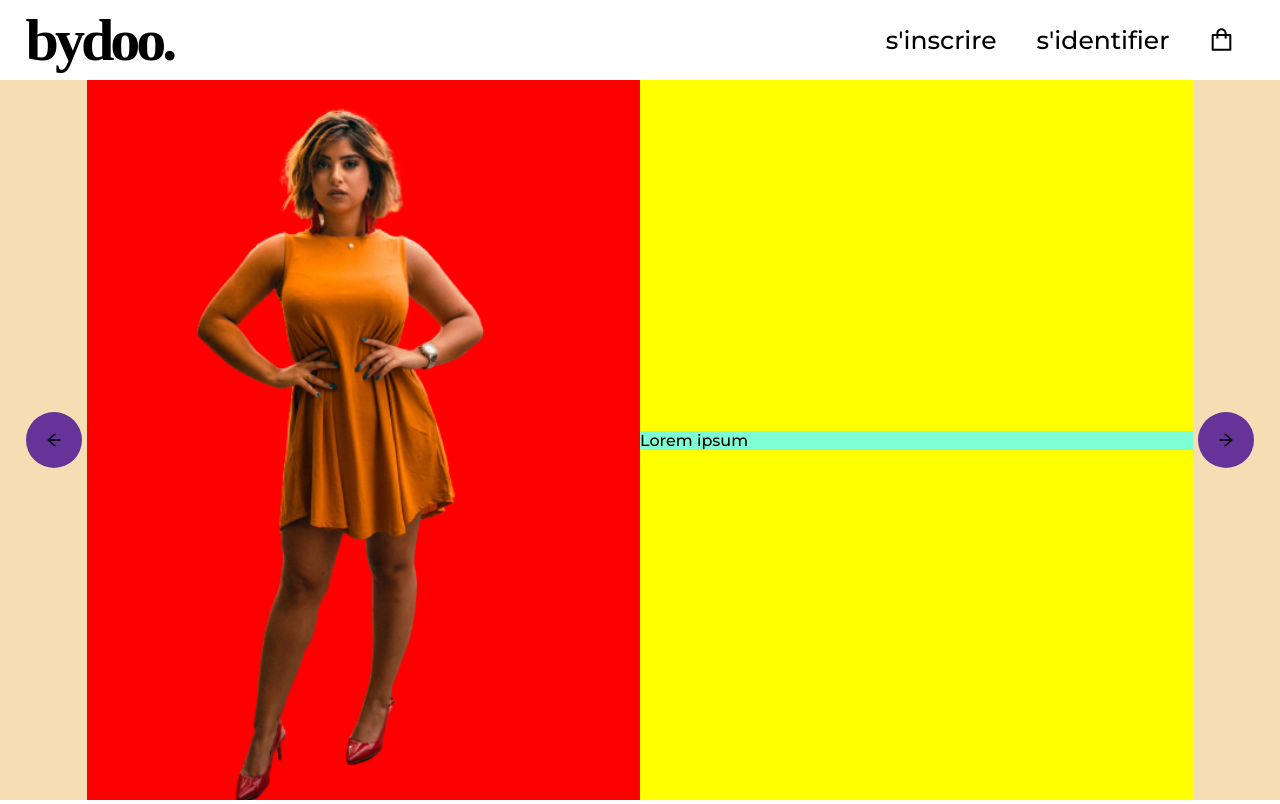
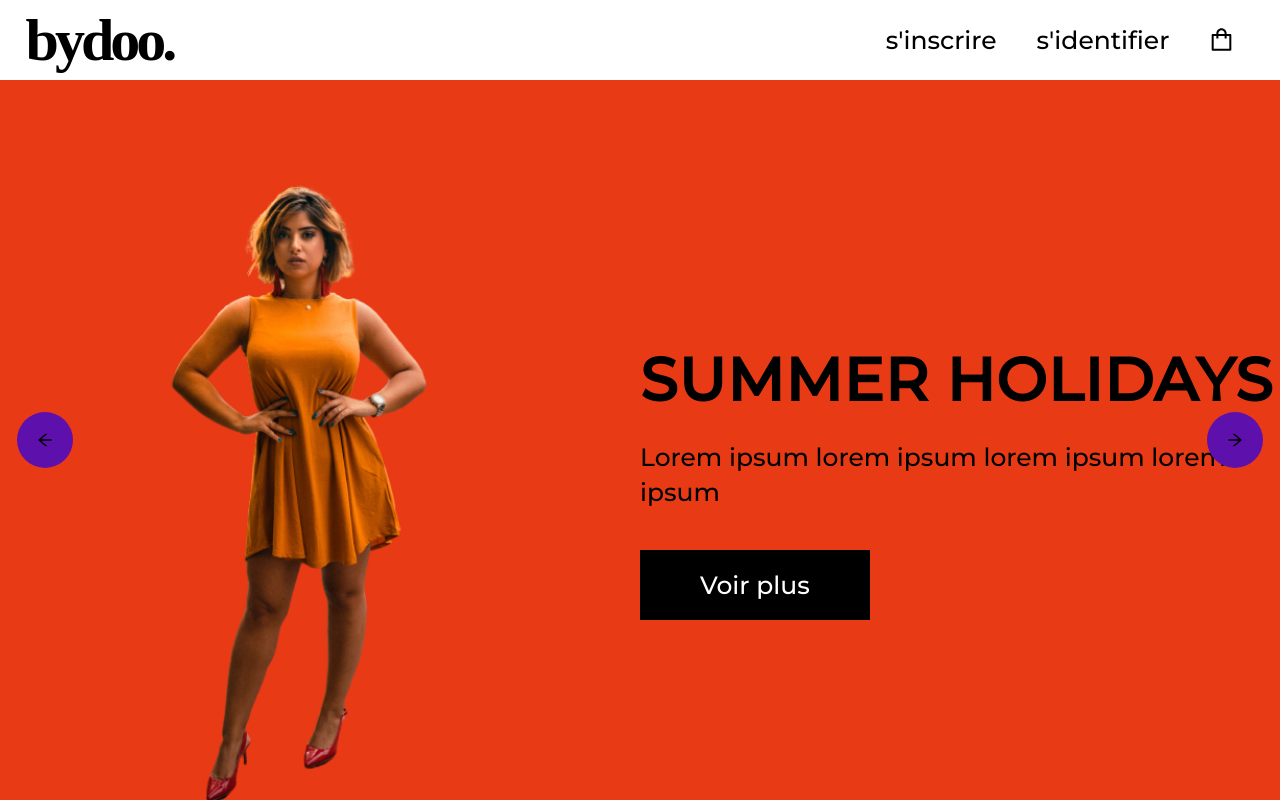
Before and after one commit to alphacpc/ecommerce, a React (Create React App) app in the folder frontend/: page / in a window 1280 px wide. Built offline with nearby package versions, Linux system fonts and the light colour scheme.

Commit message:
Finish slider by added styled-components

```diff
--- a/frontend/package.json
+++ b/frontend/package.json
@@ -10,6 +10,7 @@
     "react-dom": "^17.0.2",
     "react-router-dom": "^5.2.0",
     "react-scripts": "5.0.0",
+    "styled-components": "^5.3.3",
     "web-vitals": "^2.1.4"
   },
   "scripts": {
--- /dev/null
+++ b/frontend/src/Datas.js
@@ -0,0 +1,23 @@
+export const sliderItems = [
+    {
+        id : 1,
+        title : "SUMMER HOLIDAYS",
+        desc : "Lorem ipsum lorem ipsum lorem ipsum lorem ipsum",
+        img : require("./assets/images/model1.png"),
+        bg : "E83A14"
+    },
+    {
+        id : 2,
+        title : "SUMMER HOLIDAYS",
+        desc : "Lorem ipsum lorem ipsum lorem ipsum lorem ipsum",
+        img : require("./assets/images/model2.png"),
+        bg : "AEA1BAC"
+    },
+    {
+        id : 3,
+        title : "SUMMER HOLIDAYS",
+        desc : "Lorem ipsum lorem ipsum lorem ipsum lorem ipsum",
+        img : require("./assets/images/model3.png"),
+        bg : "1abc"
+    }
+]
--- a/frontend/src/assets/styles/Announcement.css
+++ b/frontend/src/assets/styles/Announcement.css
@@ -1,39 +1,86 @@
 .announcementContainer{
-    background-color: wheat;
+    background-color: #F0F0F0;
     height: 90vh;
+    width: 100%;
+    display: flex;
+    position: relative;
+    overflow: hidden;
+}
+
+.divArrow{
+    width: 50px;
+    height: 50px;
     display: flex;
     align-items: center;
-    justify-content: space-between;
-    padding: 0 2%;
+    justify-content: center;
+    position: absolute;
+    top: 0;
+    bottom: 0;
+    margin: auto;
+    cursor: pointer;
+    z-index: 2;
 }
-
+.divArrow.left{
+    left: 20px;
+}
+.divArrow.right{
+    right: 20px;
+}
 .divArrow span{
-    background-color: rebeccapurple;
+    background-color: rgb(94, 16, 172);
     padding: 20px;
     border-radius: 50%;
     cursor: pointer;
 }
 
+.wrapper{
+    height: 100%;
+    display: flex;
+    transition: all 1.5s ease;
+}
 .divSlider{
     display: flex;
     align-items: center;
-    background-color: yellow;
-    width: 90%;
-    height: 100%;
+    width: 100vw;
+    height: 100vh;
+    transform: translateX(0vw);
 }
 
 .imageSlider{
-    background-color: red;
     height: 100%;
     flex: 1;
+    /* background-color: red; */
+    display: flex;
+    align-items: center;
+    justify-content: center;
 }
 .imageSlider img{
-    width: 100%;
-    height: 100%;
-    object-fit: contain;
+    /* width: 100%; */
+    height: 80%;
+    /* object-fit: contain; */
 }
 
 .infoSlider{
-    background-color: aquamarine;
     flex: 1;
 }
+.infoSlider h2{
+    font-size: 60px;
+    text-transform: uppercase;
+    letter-spacing: 1px;
+    line-height: 80px;
+}
+.infoSlider p{
+    font-size: 25px;
+    line-height: 35px;
+    margin: 20px 0;
+}
+.infoSlider button{
+    padding: 20px;
+    margin-top: 20px;
+    font-size: 25px;
+    cursor: pointer;
+    border: none;
+    background-color: black;
+    color: white;
+    padding: 20px 60px;
+}
--- a/frontend/src/components/Announcement.js
+++ b/frontend/src/components/Announcement.js
@@ -1,28 +1,62 @@
-import React from 'react';
+import React, {useState} from 'react';
 import {ArrowLeftOutlined, ArrowRightOutlined} from "@ant-design/icons";
 import { Link } from "react-router-dom"
 import ImageSlide from "./../assets/images/model1.png";
 import "./../assets/styles/Announcement.css"
+import {sliderItems} from "./../Datas"
+import styled from "styled-components";
+
+const Slide = styled.div`
+  width: 100vw;
+  height: 100vh;
+  display: flex;
+  align-items: center;
+  background-color: #${(props) => props.bg};
+`;
+
+const Wrapper = styled.div`
+  height: 100%;
+  display: flex;
+  transition: all 0.5s ease;
+  transform: translateX(${(props) => props.slideIndex * -100}vw);
+`;
+
+const Announcement = () => {
+
+    const [slideIndex, setSlideIndex] = useState(0);
+    const handleClick = (direction) => {
+
+        if (direction === "left") {
+            setSlideIndex(slideIndex > 0 ? slideIndex - 1 : 2);
+        } else {
+            setSlideIndex(slideIndex < 2 ? slideIndex + 1 : 0);
+        }
+    };
 
 
-const Announcement = () => {
     return (
         <div className="announcementContainer">
-        <div className="divArrow">
+            <div className="divArrow left" direction="left" onClick={() => handleClick("left")}>
                 <ArrowLeftOutlined/>
             </div>
-
-        <div className="divSlider">
+            {/* <div className="wrapper" slideIndex={slideIndex} style={{"transform":`translateX(${(props) => props.slideIndex * -100}vw)`}}> */}
+            <Wrapper slideIndex={slideIndex}>
+                {sliderItems.map( (item) => (
+                    <Slide bg={item.bg} key={item.id}>
                         <div className="imageSlider">
-                <img src={ImageSlide} alt="image du slide"/>
+                            <img src={item.img} alt="image du slide"/>
                         </div>
                         <div className="infoSlider">
-                <h2 className="titleSlide"></h2>
-                <p className="">Lorem ipsum</p>
+                            <h2 className="titleSlide">{item.title}</h2>
+                            <p className="">{item.desc}</p>
+                            <button>Voir plus</button>
                         </div>
-        </div>
+                    </Slide>
+                ))}
+            </Wrapper>
+            {/* </div> */}
 
-        <div className="divArrow">
+            <div className="divArrow right" direction="right" onClick={() => handleClick("right")}>
                 <ArrowRightOutlined/>
             </div>
         </div>
```
Also changed, not shown: frontend/src/assets/images/model3.png (renamed from frontend/src/assets/images/models3.png), 1 other file (tests, documents, lock files or other folders). Lines whose indentation alone changed are shown as unchanged.
